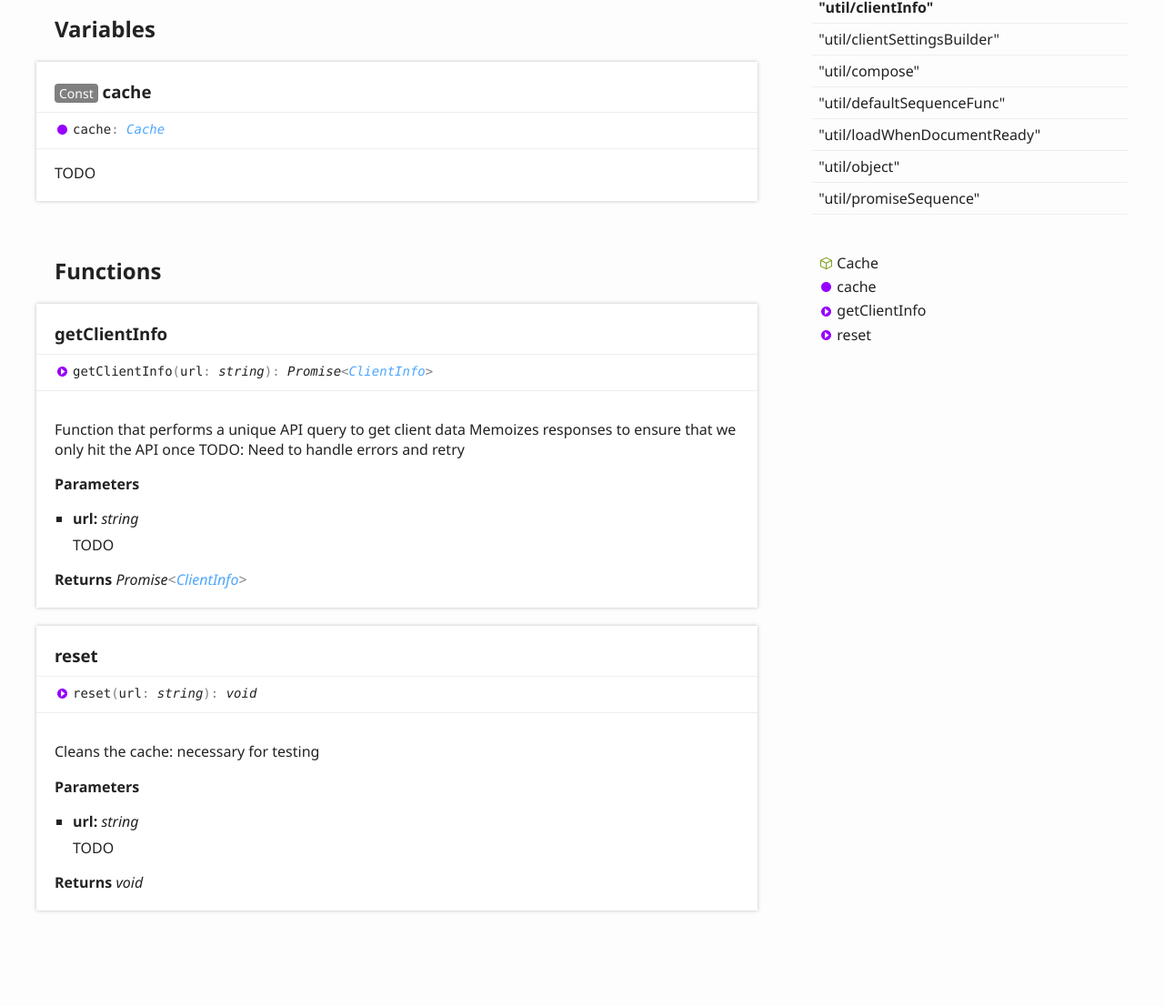
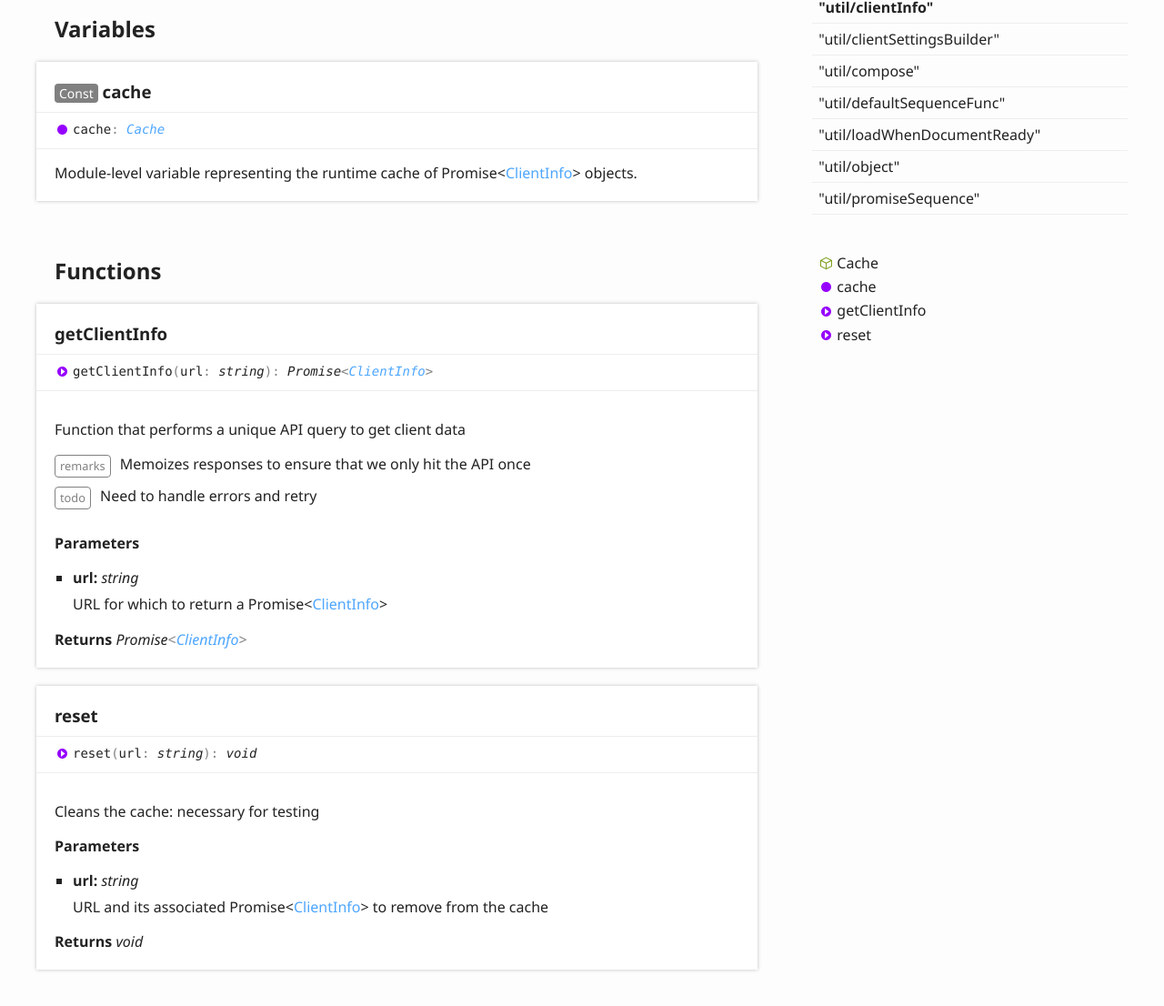
Before and after one commit to openinsights/openinsights, a website built with webpack: page doc/modules/_util_clientinfo_.html in a window 1280 px wide. Shown: the part 604-1710 px from the top of the page at 91% size. Built offline with nearby package versions, Linux system fonts and the light colour scheme.

Commit message:
Docblocks for clientInfo.ts

```diff
--- a/doc/modules/_util_clientinfo_.html
+++ b/doc/modules/_util_clientinfo_.html
@@ -102,7 +102,8 @@
 					</aside>
 					<div class="tsd-comment tsd-typography">
 						<div class="lead">
-							<p>TODO</p>
+							<p>Module-level variable representing the runtime cache of
+							Promise&lt;<a href="../interfaces/__types_index_.clientinfo.html">ClientInfo</a>&gt; objects.</p>
 						</div>
 					</div>
 				</section>
@@ -121,17 +122,23 @@
 							</aside>
 							<div class="tsd-comment tsd-typography">
 								<div class="lead">
-									<p>Function that performs a unique API query to get client data
-										Memoizes responses to ensure that we only hit the API once
-									TODO: Need to handle errors and retry</p>
+									<p>Function that performs a unique API query to get client data</p>
 								</div>
+								<dl class="tsd-comment-tags">
+									<dt>remarks</dt>
+									<dd><p>Memoizes responses to ensure that we only hit the API once</p>
+									</dd>
+									<dt>todo</dt>
+									<dd><p>Need to handle errors and retry</p>
+									</dd>
+								</dl>
 							</div>
 							<h4 class="tsd-parameters-title">Parameters</h4>
 							<ul class="tsd-parameters">
 								<li>
 									<h5>url: <span class="tsd-signature-type">string</span></h5>
 									<div class="tsd-comment tsd-typography">
-										<p>TODO</p>
+										<p>URL for which to return a Promise&lt;<a href="../interfaces/__types_index_.clientinfo.html">ClientInfo</a>&gt;</p>
 									</div>
 								</li>
 							</ul>
@@ -159,7 +166,8 @@
 								<li>
 									<h5>url: <span class="tsd-signature-type">string</span></h5>
 									<div class="tsd-comment tsd-typography">
-										<p>TODO</p>
+										<p>URL and its associated Promise&lt;<a href="../interfaces/__types_index_.clientinfo.html">ClientInfo</a>&gt; to remove from
+										the cache</p>
 									</div>
 								</li>
 							</ul>
```
Also changed, not shown: doc/interfaces/_util_clientinfo_.cache.html (+4 -2 lines), src/util/clientInfo.ts (+13 -5 lines).
